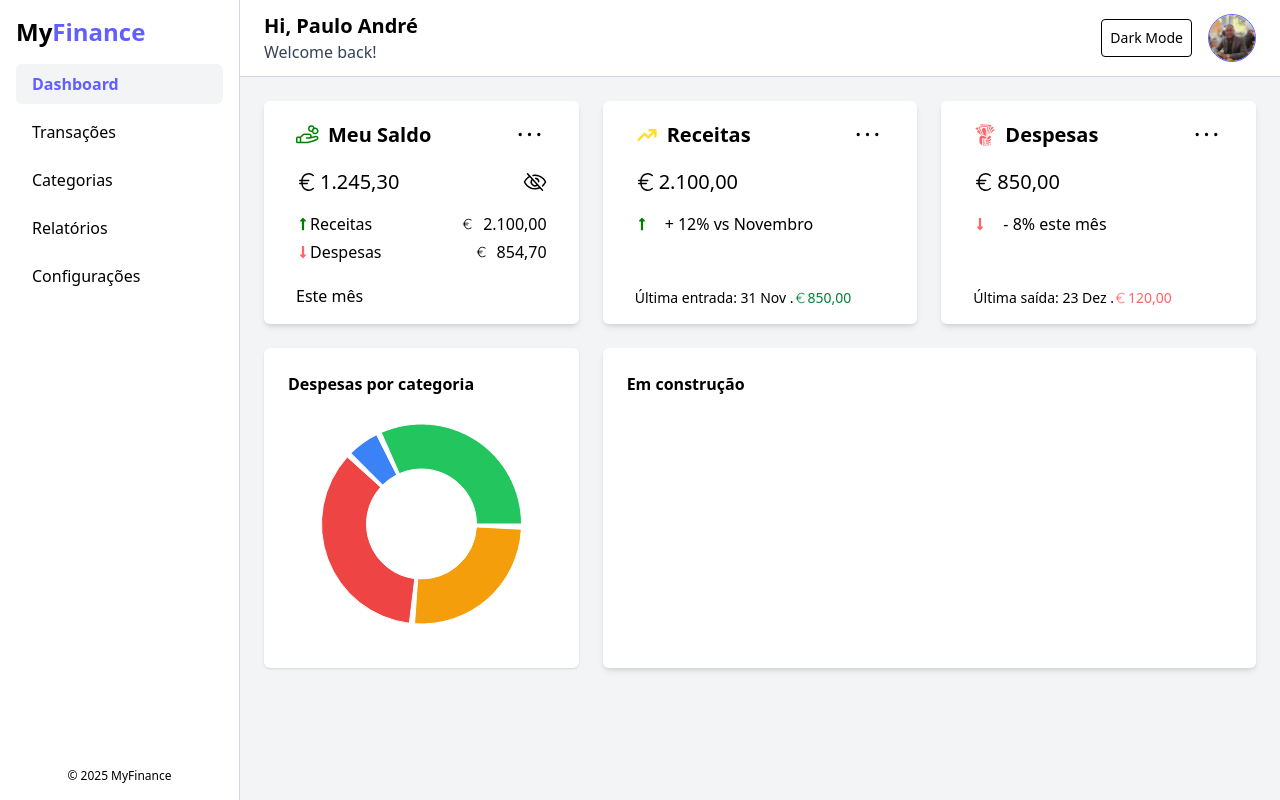
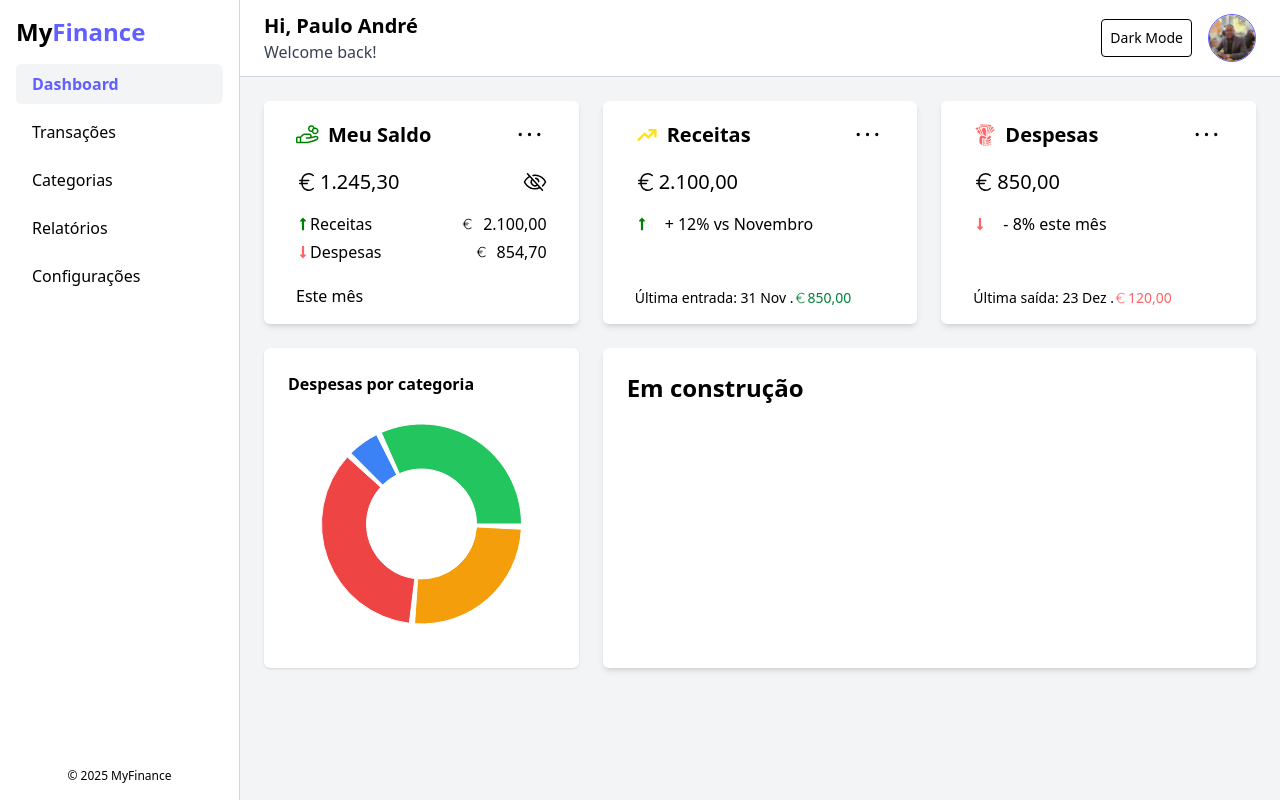
Before and after one commit to PauloAndre05/MyFinance, a React (Vite) app: page / in a window 1280 px wide. Built offline with nearby package versions, Linux system fonts and the light colour scheme.

Commit message:
First new year commit

```diff
--- a/src/pages/dashboard/Index.tsx
+++ b/src/pages/dashboard/Index.tsx
@@ -24,7 +24,7 @@ export const Dashboard = () => {
       </div>
       <div className="grid sm:grid-cols-3 grid-cols-1 gap-6">
         <DespesasPorCategoriaChart data={data} />
-        <div className="bg-white dark:bg-crdBg-secondary rounded-md p-6 shadow-md font-semibold sm:col-span-2">Em construção</div>
+        <div className="bg-white dark:bg-crdBg-secondary rounded-md p-6 shadow-md font-semibold sm:col-span-2 text-2xl">Em construção</div>
       </div>
     </div>
   );
```
